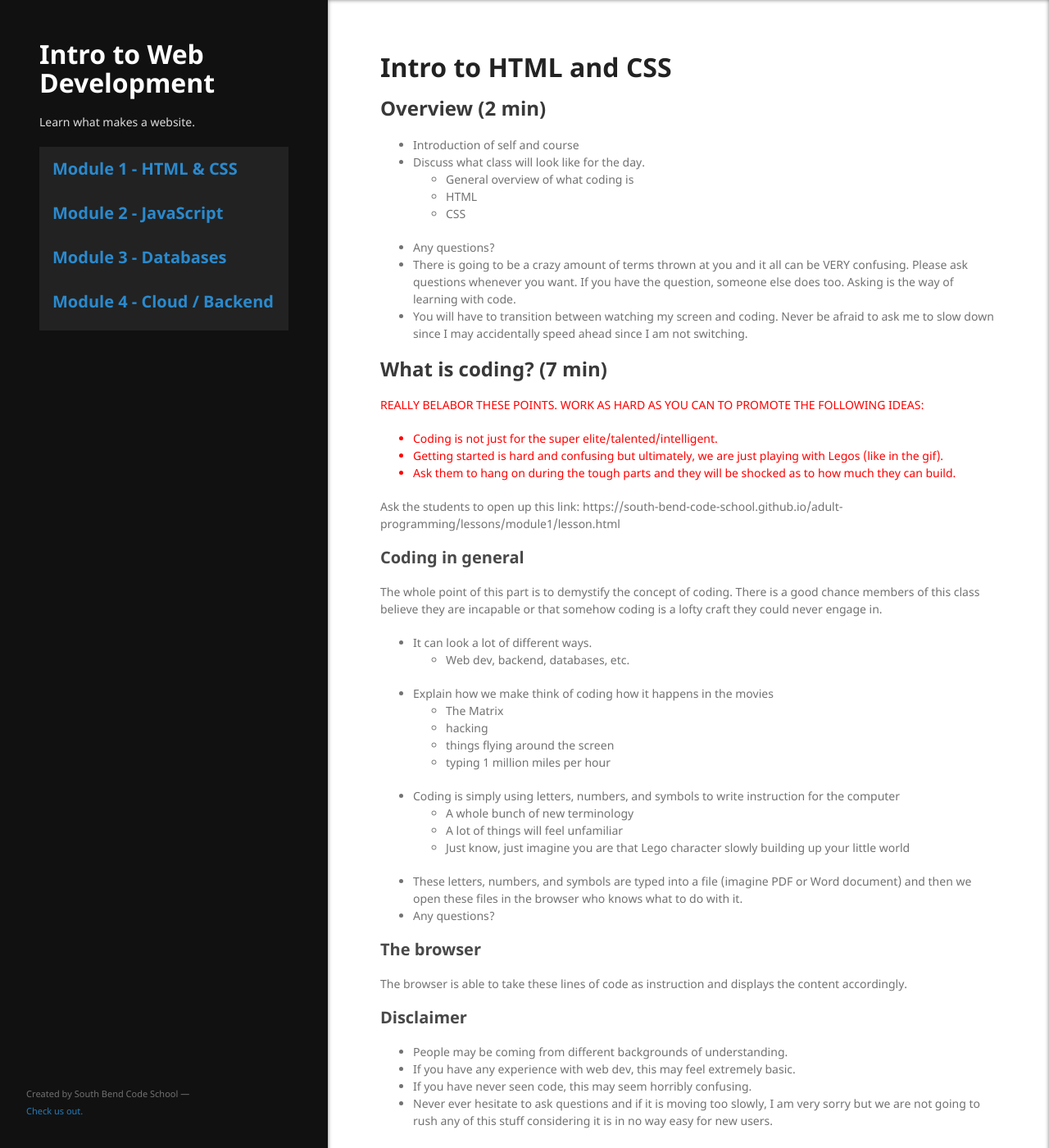
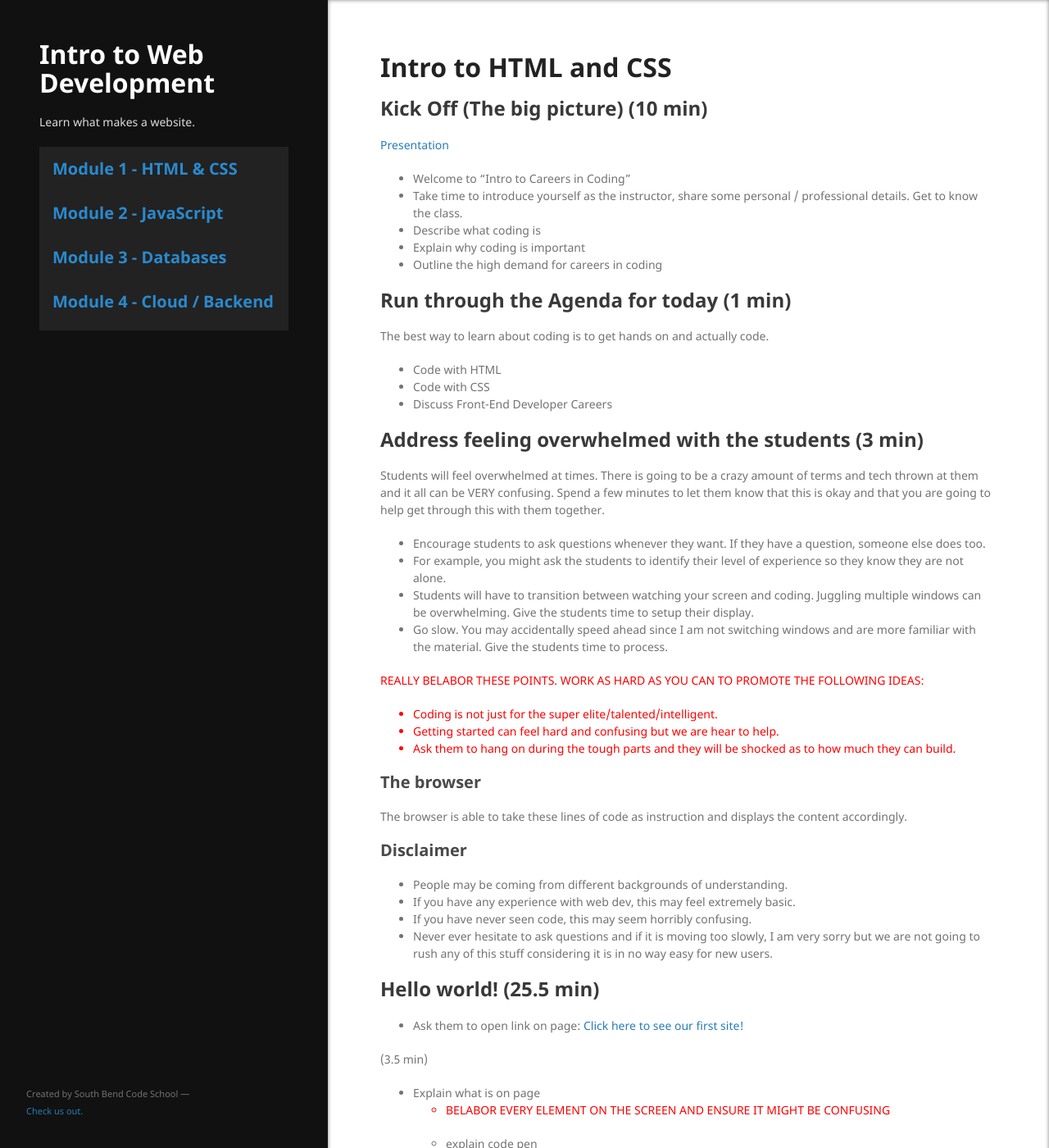
Before and after one commit to south-bend-code-school/adult-programming, a Jekyll site: the page built from lessons/module1/instruction.md, in a window 1280 px wide and 1400 px high. Shown: the whole window at 82% size. Built offline with Jekyll 4.4.1, drawn with Linux system fonts in a browser that asks for light colours; our own code applies the rules of GitHub Pages for plain Markdown files.

Commit message:
progress on instructions

```diff
--- a/lessons/module1/instruction.md
+++ b/lessons/module1/instruction.md
@@ -4,45 +4,36 @@ layout: default
 
 # Intro to HTML and CSS
 
-## Overview (2 min)
+## Kick Off (The big picture) (10 min)
 
-- Introduction of self and course
-- Discuss what class will look like for the day.
-  - General overview of what coding is
-  - HTML
-  - CSS
-- Any questions?
-- There is going to be a crazy amount of terms thrown at you and it all can be VERY confusing. Please ask questions whenever you want. If you have the question, someone else does too. Asking is the way of learning with code.
-- You will have to transition between watching my screen and coding. Never be afraid to ask me to slow down since I may accidentally speed ahead since I am not switching.
+[Presentation](https://docs.google.com/presentation/d/1uOO40fcnidLgHW19PhMslqgpXjXq1SvuipPHNI0JKLE/edit?usp=sharing)
+- Welcome to "Intro to Careers in Coding"
+- Take time to introduce yourself as the instructor, share some personal / professional details.  Get to know the class.
+- Describe what coding is
+- Explain why coding is important
+- Outline the high demand for careers in coding
 
-## What is coding? (7 min)
+
+## Run through the Agenda for today (1 min)
+The best way to learn about coding is to get hands on and actually code.
+  - Code with HTML
+  - Code with CSS
+  - Discuss Front-End Developer Careers
+
+## Address feeling overwhelmed with the students (3 min)
+Students will feel overwhelmed at times.  There is going to be a crazy amount of terms and tech thrown at them and it all can be VERY confusing.  Spend a few minutes to let them know that this is okay and that you are going to help get through this with them together.
+
+- Encourage students to ask questions whenever they want. If they have a question, someone else does too.
+- For example, you might ask the students to identify their level of experience so they know they are not alone.
+- Students will have to transition between watching your screen and coding. Juggling multiple windows can be overwhelming.  Give the students time to setup their display.
+- Go slow.  You may accidentally speed ahead since I am not switching windows and are more familiar with the material.  Give the students time to process.
 
 REALLY BELABOR THESE POINTS. WORK AS HARD AS YOU CAN TO PROMOTE THE FOLLOWING IDEAS:
  {: .red}
 - Coding is not just for the super elite/talented/intelligent.
-- Getting started is hard and confusing but ultimately, we are just playing with Legos (like in the gif).
+- Getting started can feel hard and confusing but we are hear to help.
 - Ask them to hang on during the tough parts and they will be shocked as to how much they can build.
  {: .red}
-
-Ask the students to open up this link: https://south-bend-code-school.github.io/adult-programming/lessons/module1/lesson.html
-
-### Coding in general
-The whole point of this part is to demystify the concept of coding. There is a good chance members of this class believe they are incapable or that somehow coding is a lofty craft they could never engage in.
-
-- It can look a lot of different ways.
-  - Web dev, backend, databases, etc.
-- Explain how we make think of coding how it happens in the movies
-  - The Matrix
-  - hacking
-  - things flying around the screen
-  - typing 1 million miles per hour
-- Coding is simply using letters, numbers, and symbols to write instruction for the computer
-  - A whole bunch of new terminology
-  - A lot of things will feel unfamiliar
-  - Just know, just imagine you are that Lego character slowly building up your little world
-- These letters, numbers, and symbols are typed into a file (imagine PDF or Word document) and then we open these files in the browser who knows what to do with it.
-- Any questions?
-
 
 ### The browser
 The browser is able to take these lines of code as instruction and displays the content accordingly.
```
